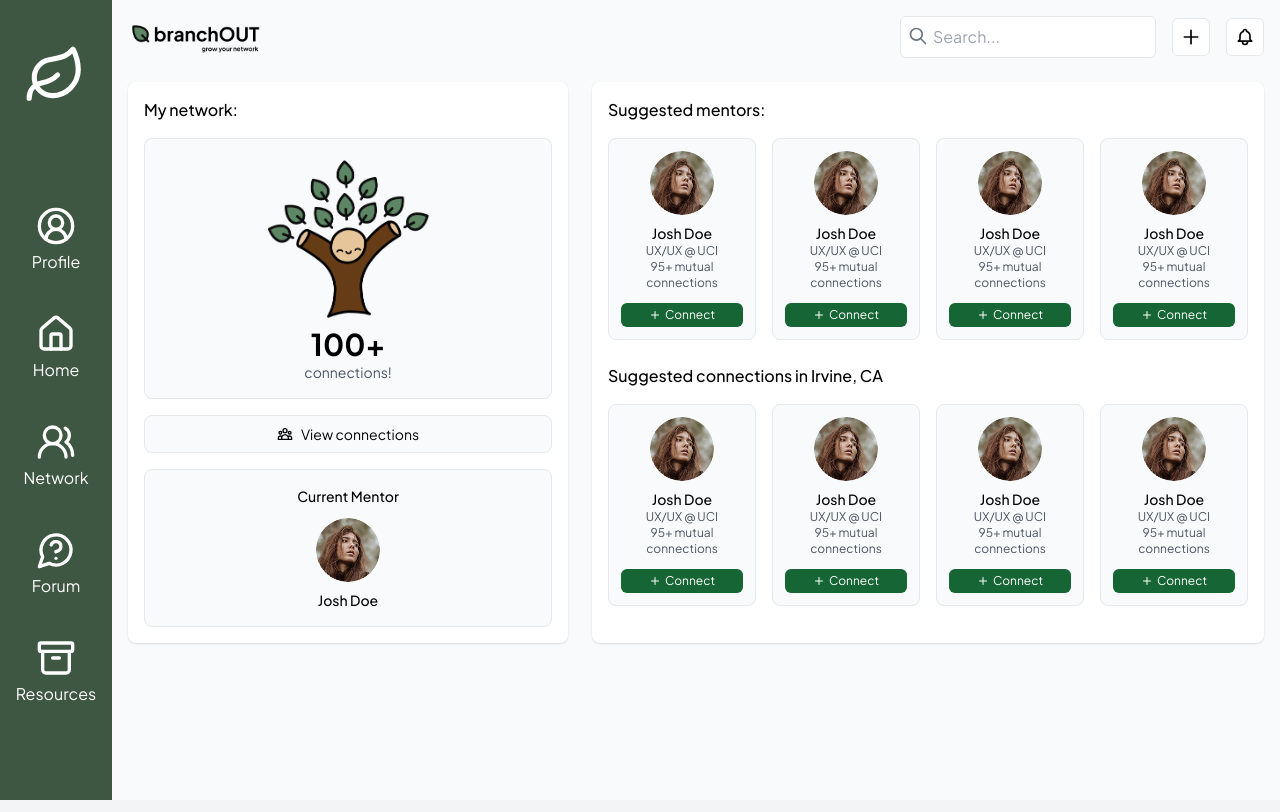
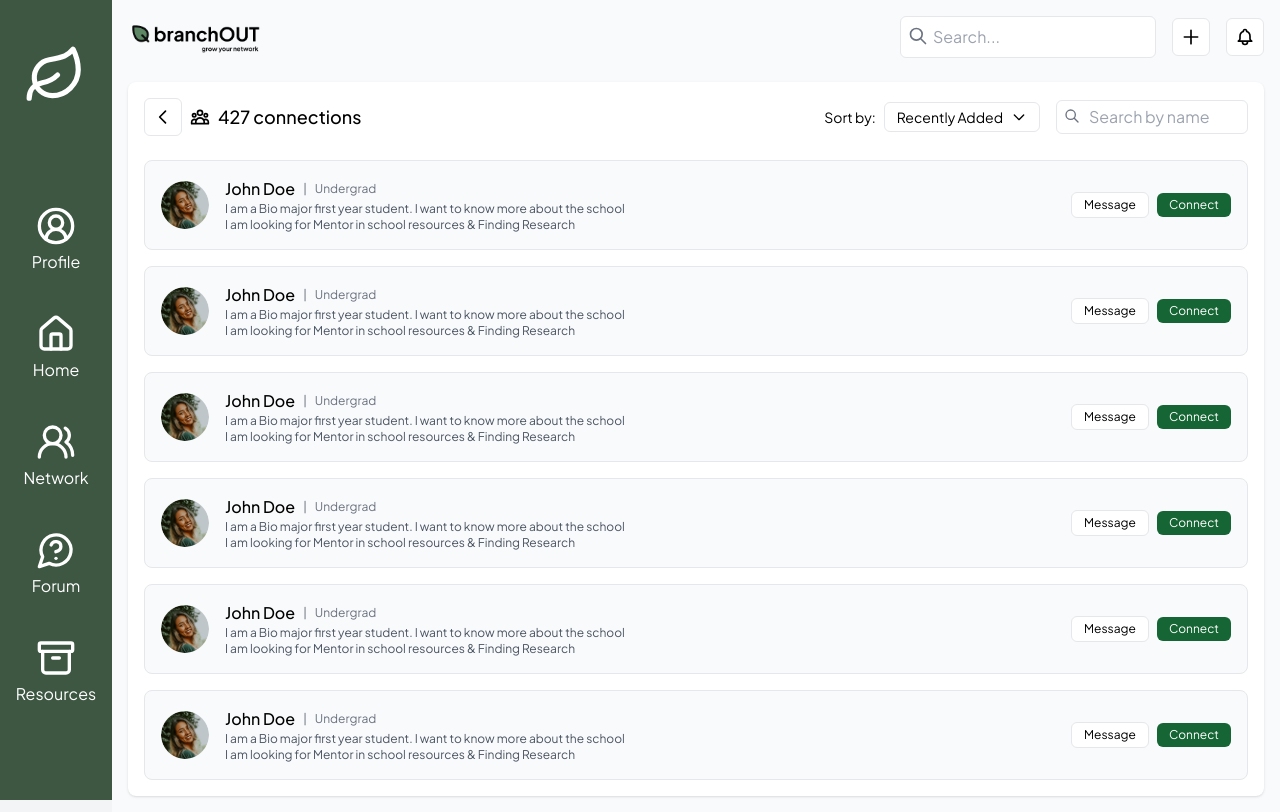
Before and after one commit to heartybp/BranchOut, a React (Vite) app in the folder client/: page /network in a window 1280 px wide. Both pictures are taken after a click on the button "View connections". Built offline with nearby package versions, Linux system fonts and the light colour scheme.

Commit message:
Updated Network.jsx

```diff
--- a/client/src/Network.jsx
+++ b/client/src/Network.jsx
@@ -3,9 +3,12 @@ import Navbar from "./components/Navbar";
 import BrandName from "./assets/brand-name.png";
 import TreeImage from "./assets/100ConnectionsTree.png";
 import MentorImage from "./assets/mentor.png";
+import ConnectionImage from "./assets/connection-photo.png";
 
 const BranchOut = () => {
   const [searchTerm, setSearchTerm] = useState("");
+  // Add state to track which page is displayed
+  const [currentPage, setCurrentPage] = useState("home"); // "home" or "connections"
 
   // Sample data for mentors and connections
   const suggestedMentors = [
@@ -22,15 +25,21 @@ const BranchOut = () => {
     { id: 4, name: "Josh Doe", position: "UX/UX @ UCI", connections: "95+ mutual connections" }
   ];
 
+  // Extended connections data for the connections page
+  const connections = [
+    { id: 1, name: "John Doe", position: "Bio major first year student", school: "Undergrad", looking: "Mentor in school resources & Finding Research" },
+    { id: 2, name: "John Doe", position: "Bio major first year student", school: "Undergrad", looking: "Mentor in school resources & Finding Research" },
+    { id: 3, name: "John Doe", position: "Bio major first year student", school: "Undergrad", looking: "Mentor in school resources & Finding Research" },
+    { id: 4, name: "John Doe", position: "Bio major first year student", school: "Undergrad", looking: "Mentor in school resources & Finding Research" },
+    { id: 5, name: "John Doe", position: "Bio major first year student", school: "Undergrad", looking: "Mentor in school resources & Finding Research" },
+    { id: 6, name: "John Doe", position: "Bio major first year student", school: "Undergrad", looking: "Mentor in school resources & Finding Research" }
+  ];
+
   // Current mentor
   const currentMentor = { name: "Josh Doe" };
 
-  return (
-    <div className="flex min-h-screen">
-      <Navbar />
-      {/* Main Content */}
-      <div className="flex-1 p-4 bg-slate-50">
-        {/* Header */}
+  // Header component reused across pages
+  const Header = () => (
     <div className="flex justify-between items-center mb-6">
       <div className="flex items-center">
         <img src={BrandName} alt="Brand Name" className="h-8 mr-2" />
@@ -90,8 +99,10 @@ const BranchOut = () => {
         </button>
       </div>
     </div>
+  );
 
-        {/* Content Grid */}
+  // Home page content
+  const HomePage = () => (
     <div className="grid grid-cols-5 gap-6">
       {/* Left Column - My Network */}
       <div className="bg-white rounded-lg shadow p-4 col-span-2">
@@ -112,7 +123,10 @@ const BranchOut = () => {
 
         {/* View Connections Button */}
         <div className="mb-4">
-              <button className="w-full border rounded-lg py-2 px-4 flex items-center justify-center space-x-2 bg-gray-50">
+          <button
+            className="w-full border rounded-lg py-2 px-4 flex items-center justify-center space-x-2 bg-gray-50 hover:bg-gray-100"
+            onClick={() => setCurrentPage("connections")}
+          >
             <svg className="w-4 h-4" viewBox="0 0 24 24" fill="none" stroke="currentColor">
               <path
                 strokeLinecap="round"
@@ -125,7 +139,7 @@ const BranchOut = () => {
           </button>
         </div>
 
-            {/* Current Mentor - Now using MentorImage */}
+        {/* Current Mentor */}
         <div className="border rounded-lg p-4 bg-gray-50">
           <h3 className="font-medium mb-3 text-sm text-center">Current Mentor</h3>
           <div className="flex flex-col items-center">
@@ -170,7 +184,7 @@ const BranchOut = () => {
             <div key={connection.id} className="border rounded-lg p-3 bg-gray-50">
               <div className="flex flex-col items-center mb-3">
                 <div className="w-16 h-16 rounded-full overflow-hidden mb-2">
-                      <img src={MentorImage} alt="Connection" className="w-full h-full object-cover" />
+                  <img src={ConnectionImage} alt="Connection" className="w-full h-full object-cover" />
                 </div>
                 <div className="text-center">
                   <p className="font-medium text-sm">{connection.name}</p>
@@ -189,6 +203,117 @@ const BranchOut = () => {
         </div>
       </div>
     </div>
+  );
+
+  // Connections page content
+  const ConnectionsPage = () => (
+    <div className="bg-white rounded-lg shadow p-4">
+      <div className="flex items-center justify-between mb-6">
+        <div className="flex items-center space-x-2">
+          <button
+            className="p-2 border rounded-md bg-white hover:bg-gray-100"
+            onClick={() => setCurrentPage("home")}
+          >
+            <svg className="w-5 h-5" viewBox="0 0 24 24" fill="none" stroke="currentColor">
+              <path
+                strokeLinecap="round"
+                strokeLinejoin="round"
+                strokeWidth="2"
+                d="M15 19l-7-7 7-7"
+              />
+            </svg>
+          </button>
+          <h2 className="font-medium text-lg flex items-center">
+            <svg className="w-5 h-5 mr-2" viewBox="0 0 24 24" fill="none" stroke="currentColor">
+              <path
+                strokeLinecap="round"
+                strokeLinejoin="round"
+                strokeWidth="2"
+                d="M17 20h5v-2a3 3 0 00-5.356-1.857M17 20H7m10 0v-2c0-.656-.126-1.283-.356-1.857M7 20H2v-2a3 3 0 015.356-1.857M7 20v-2c0-.656.126-1.283.356-1.857m0 0a5.002 5.002 0 019.288 0M15 7a3 3 0 11-6 0 3 3 0 016 0zm6 3a2 2 0 11-4 0 2 2 0 014 0zM7 10a2 2 0 11-4 0 2 2 0 014 0z"
+              />
+            </svg>
+            427 connections
+          </h2>
+        </div>
+        <div className="flex items-center space-x-4">
+          <div className="flex items-center">
+            <span className="mr-2 text-sm">Sort by:</span>
+            <button className="border rounded-md py-1 px-3 bg-white flex items-center">
+              <span className="text-sm mr-2">Recently Added</span>
+              <svg className="w-4 h-4" viewBox="0 0 24 24" fill="none" stroke="currentColor">
+                <path
+                  strokeLinecap="round"
+                  strokeLinejoin="round"
+                  strokeWidth="2"
+                  d="M19 9l-7 7-7-7"
+                />
+              </svg>
+            </button>
+          </div>
+          <div className="relative">
+            <input
+              type="text"
+              className="pl-8 pr-4 py-1 border rounded-md w-48 bg-white"
+              placeholder="Search by name"
+            />
+            <svg
+              className="w-4 h-4 absolute left-2 top-2 text-gray-500"
+              viewBox="0 0 24 24"
+              fill="none"
+              stroke="currentColor"
+            >
+              <path
+                strokeLinecap="round"
+                strokeLinejoin="round"
+                strokeWidth="2"
+                d="M21 21l-6-6m2-5a7 7 0 11-14 0 7 7 0 0114 0z"
+              />
+            </svg>
+          </div>
+        </div>
+      </div>
+
+      {/* Connection List */}
+      <div className="space-y-4">
+        {connections.map((connection) => (
+          <div key={connection.id} className="border rounded-lg p-4 flex items-center justify-between bg-gray-50">
+            <div className="flex items-center">
+              <div className="w-12 h-12 rounded-full overflow-hidden mr-4">
+                <img src={ConnectionImage} alt="Connection" className="w-full h-full object-cover" />
+              </div>
+              <div>
+                <div className="flex items-center">
+                  <h3 className="font-medium text-md">{connection.name}</h3>
+                  <span className="text-xs text-gray-500 mx-2">|</span>
+                  <span className="text-xs text-gray-500">{connection.school}</span>
+                </div>
+                <p className="text-xs text-gray-600">I am a {connection.position}. I want to know more about the school</p>
+                <p className="text-xs text-gray-600">I am looking for {connection.looking}</p>
+              </div>
+            </div>
+            <div className="flex items-center space-x-2">
+              <button className="border rounded-md py-1 px-3 bg-white text-xs">
+                <span>Message</span>
+              </button>
+              <button className="bg-green-800 text-white rounded-md py-1 px-3 text-xs">
+                <span>Connect</span>
+              </button>
+            </div>
+          </div>
+        ))}
+      </div>
+    </div>
+  );
+
+  return (
+    <div className="flex min-h-screen">
+      <Navbar />
+      {/* Main Content */}
+      <div className="flex-1 p-4 bg-slate-50">
+        <Header />
+
+        {/* Conditional rendering based on current page */}
+        {currentPage === "home" ? <HomePage /> : <ConnectionsPage />}
       </div>
     </div>
   );
```
Lines whose indentation alone changed are shown as unchanged.
